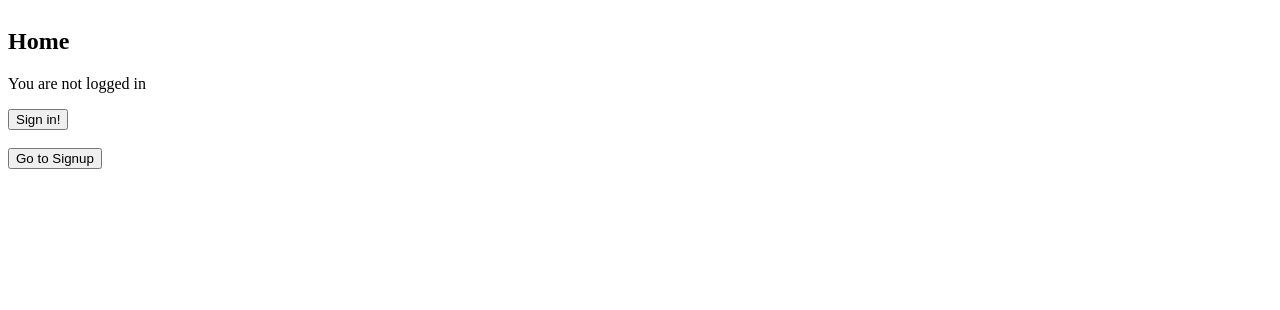
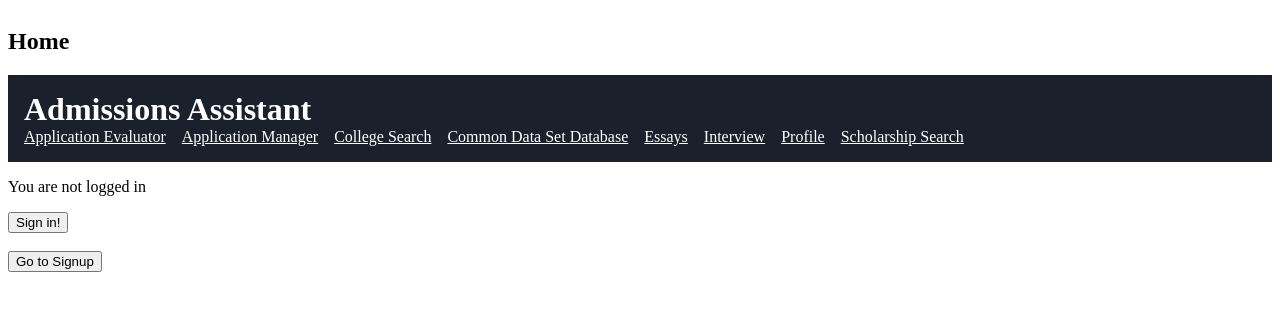
Before and after one commit to Project-Shipwrecking/AICollegeCounselor, a Next.js app in the folder nextjs/admissions-assistant/: page / in a window 1280 px wide. Shown: the top 310 px of the page. Built offline with nearby package versions, Linux system fonts and the light colour scheme; no server answers.

Commit message:
Added Admin Check and Header

```diff
--- /dev/null
+++ b/nextjs/admissions-assistant/app/api/admin/route.ts
@@ -0,0 +1,25 @@
+import { auth } from "../../../auth";
+import { MongoClient } from "mongodb";
+import { NextRequest, NextResponse } from "next/server";
+
+const uri = process.env.MONGODB_URI as string; // Set your MongoDB Atlas URI in .env.local
+const client = new MongoClient(uri);
+
+export async function GET(req: NextRequest) {
+  const session = await auth();
+
+  await client.connect();
+  const db = client.db("init-cluster"); // Replace with your DB name
+  const users = db.collection("users");
+
+  if(!session?.user?.id) {
+    return NextResponse.json(false)
+  }
+
+  const user = await users.findOne({ id: session?.user?.id });
+
+  if(!user) return false;
+  const isAdmin = user.admin === true;
+
+  return NextResponse.json(isAdmin);
+}
--- a/nextjs/admissions-assistant/app/page.tsx
+++ b/nextjs/admissions-assistant/app/page.tsx
@@ -1,5 +1,6 @@
 import { auth, signIn, signOut } from "@/auth";
 import { redirect } from "next/navigation";
+import Header from "@/components/Header";
 
 function SignIn() {
   return (
@@ -44,12 +45,13 @@ async function RedirectToSignup() {
 
 export default async function Page() {
   let session = await auth();
-  let user = session?.user.name;
+  let user = session?.user?.name;
   console.log(session)
 
   return (
     <section>
       <h1>Home</h1>
+      <Header />
       <div>{user ? <SignOut>{`Welcome ${user}`}</SignOut> : <><SignIn /><br /><RedirectToSignup /></>}</div>
     </section>
   );
--- a/nextjs/admissions-assistant/components/Header.tsx
+++ b/nextjs/admissions-assistant/components/Header.tsx
@@ -1,19 +1,36 @@
+"use client"
+
 import React from "react";
+// import { auth, signIn, signOut } from "@/auth";
 
-const Header: React.FC = () => (
+function Header() {
+    const [isAdmin, setIsAdmin] = React.useState(false);
+
+    React.useEffect(() => {
+        fetch("/api/admin")
+            .then(res => res.json())
+            .then(data => {
+                if (data === true) setIsAdmin(true);
+            })
+            .catch(() => {});
+    }, []);
+
+    return (
         <header style={{ padding: "1rem", background: "#1a202c", color: "#fff" }}>
             <h1 style={{ margin: 0, fontSize: "2rem" }}>Admissions Assistant</h1>
             <nav>
-            <a href="/application-evaluator" style={{ color: "#fff", marginRight: "1rem" }}>Application Evaluator</a>
-            <a href="/application-manager" style={{ color: "#fff", marginRight: "1rem" }}>Application Manager</a>
-            <a href="/college-search" style={{ color: "#fff", marginRight: "1rem" }}>College Search</a>
-            <a href="/common-data-set-database" style={{ color: "#fff", marginRight: "1rem" }}>Common Data Set Database</a>
-            <a href="/essays" style={{ color: "#fff", marginRight: "1rem" }}>Essays</a>
-            <a href="/interview" style={{ color: "#fff", marginRight: "1rem" }}>Interview</a>
-            <a href="/profile" style={{ color: "#fff", marginRight: "1rem" }}>Profile</a>
-            <a href="/scholarship-search" style={{ color: "#fff" }}>Scholarship Search</a>
+                <a href="/app/application-evaluator" style={{ color: "#fff", marginRight: "1rem" }}>Application Evaluator</a>
+                <a href="/app/application-manager" style={{ color: "#fff", marginRight: "1rem" }}>Application Manager</a>
+                <a href="/app/college-search" style={{ color: "#fff", marginRight: "1rem" }}>College Search</a>
+                <a href="/app/common-data-set-database" style={{ color: "#fff", marginRight: "1rem" }}>Common Data Set Database</a>
+                <a href="/app/essays" style={{ color: "#fff", marginRight: "1rem" }}>Essays</a>
+                <a href="/app/interview" style={{ color: "#fff", marginRight: "1rem" }}>Interview</a>
+                <a href="/app/profile" style={{ color: "#fff", marginRight: "1rem" }}>Profile</a>
+                <a href="/app/scholarship-search" style={{ color: "#fff", marginRight: "1rem" }}>Scholarship Search</a>
+                { isAdmin ? <a href="/admin" style={{ color: "red" }}>Admin</a> : <></>}
             </nav>
         </header>
     );
+}
 
 export default Header;
```
Lines whose indentation alone changed are shown as unchanged.
